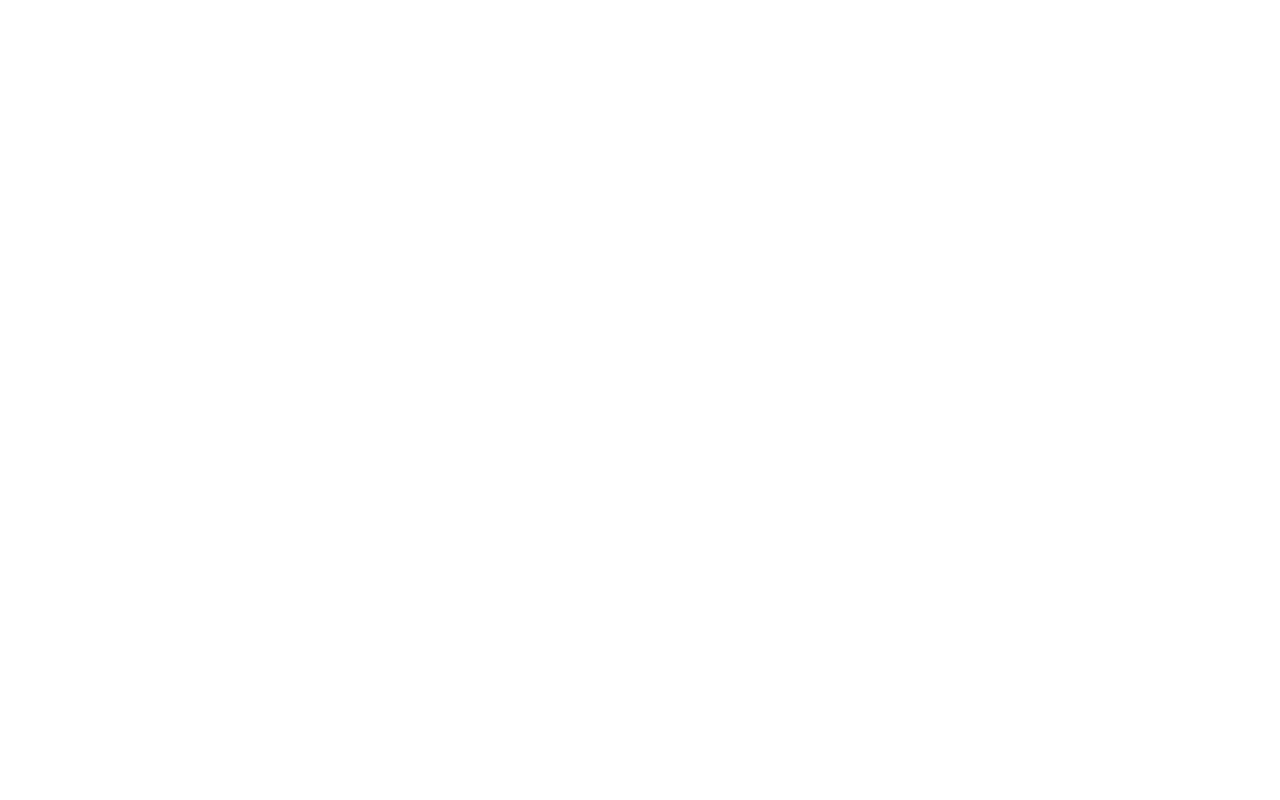
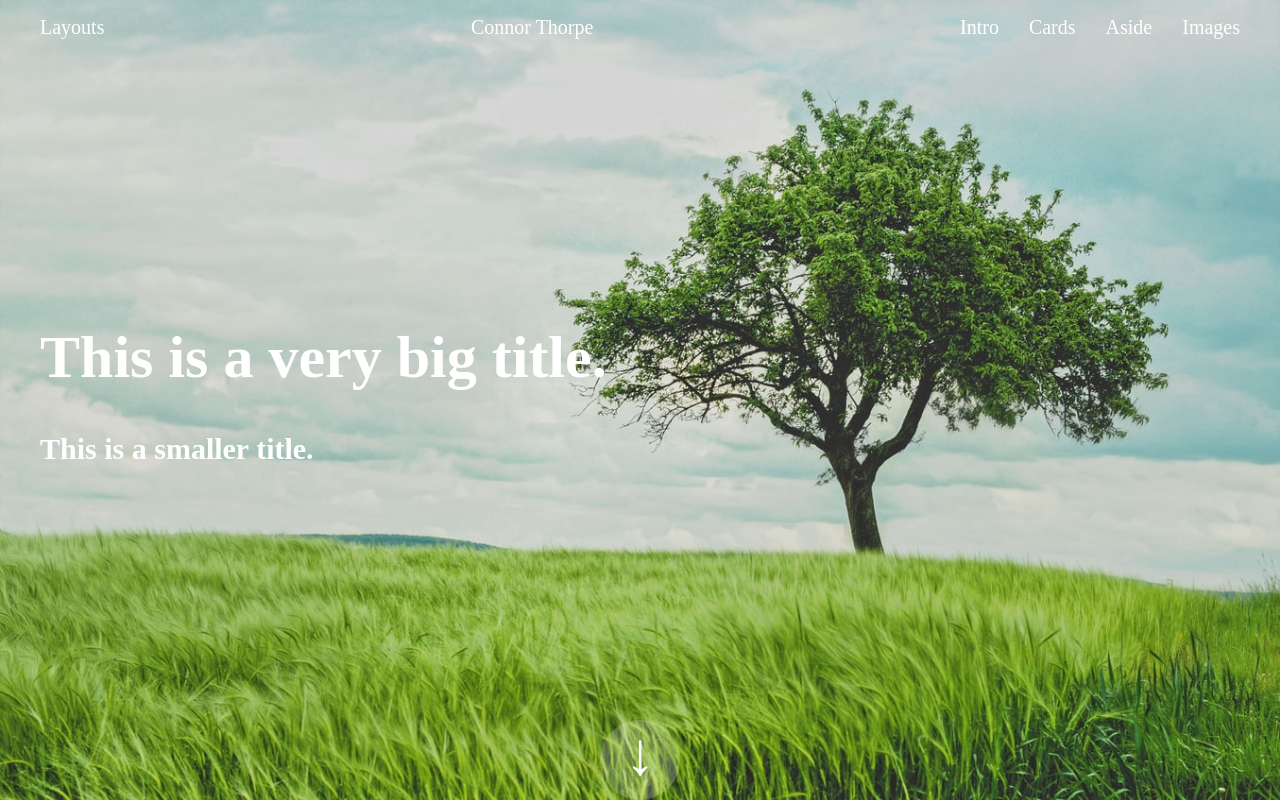
Before and after one commit to Connorthorpe/layouts, a plain HTML site: page index.html in a window 1280 px wide. Drawn offline with Linux system fonts and the light colour scheme.

Commit message:
added header section

```diff
--- a/index.html
+++ b/index.html
@@ -1,13 +1,63 @@
 <!DOCTYPE html>
 <html>
     <head>
+        <!--Title-->
         <title>Connor Thorpe Layouts</title>
+
+        <!--META-->
+        <meta content="width=device-width, initial-scale=1" name="viewport" />
 
         <!--CSS-->
         <link rel="stylesheet" href="assets/main.css">
     </head>
     <body>
         <header>
+            <div class="header__container">
+                <nav>
+                    <ul>
+                        <li>
+                            <a href="#">Layouts</a>
+                        </li>
+                    </ul>
+
+                    <ul>
+                        <li>
+                            <a href="#">Connor Thorpe</a>
+                        </li>
+                    </ul>
+
+                    <ul class="mini__nav">
+                        <li>
+                            <a href="#">Intro</a>
+                        </li>
+                        <li>
+                            <a href="#">Cards</a>
+                        </li>
+                        <li>
+                            <a href="#">Aside</a>
+                        </li>
+                        <li>
+                            <a href="#">Images</a>
+                        </li>
+                    </ul>
+                </nav>
+                <div class="main__content">
+                    <h1>
+                        This is a very big title.
+                    </h1>
+                    <h2>
+                        This is a smaller title.
+                    </h2>
+                </div>
+                <div class="arrow__container">
+                    <div class="arrow">
+                        <p class="symbol">&#8595;</p>
+                    </div>
+                </div>
+            </div>
         </header>
+        <section class="intro">
+
+        </section>
     </body>
 </html>
--- /dev/null
+++ b/styles/header.scss
@@ -0,0 +1,162 @@
+header{
+    background-image: url('../images/tree.jpg');
+    background-repeat: no-repeat;
+    background-size: cover;
+    height: 100VH;
+
+    .header__container{
+        max-width: 1200px;
+        height: 100%;
+        margin: auto;
+        display: flex;
+        flex-direction: column;
+        justify-content: space-between;
+
+        nav{
+            display: flex;
+            flex-direction: row;
+            justify-content: space-between;
+
+            ul{
+                display: flex;
+                flex-direction: row;
+                padding-left: 0;
+
+                li{
+                    list-style: none;
+                    padding-right: 30px;
+
+                    &:last-child{
+                        padding-right: 0;
+                    }
+
+                    a{
+                        color: white;
+                        font-size: 20px;
+                        text-decoration: none;
+                    }
+
+                    a:hover{
+                        text-decoration: underline;
+                    }
+                }
+            }
+        }
+
+        .main__content{
+            h1{
+                color: white;
+            }
+
+            h2{
+                color: white;
+            }
+        }
+
+        .arrow__container{
+            display: flex;
+            flex-direction: row;
+            justify-content: center;
+            width: 100%;
+
+            .arrow{
+                background-color: rgba(255,255,255, 0.2);
+                height: 80px;
+                width: 80px;
+                border-radius: 50%;
+
+                .symbol{
+                    display: flex;
+                    flex-direction: row;
+                    justify-content: center;
+                    align-items: center;
+                    color: white;
+                    font-size: 60px;
+                    margin: 0;
+                }
+            }
+        }
+    }
+}
+
+@media only screen and (min-width: 320px) and (max-width: 640px){
+    header{
+        .header__container{
+
+            .main__content{
+                h1{
+                    font-size: 45px;
+                }
+
+                h2{
+                    font-size: 24px;
+                }
+            }
+
+            nav{
+                flex-direction: column;
+                align-items: center;
+                ul{
+                    margin-top: 0;
+                    margin-bottom: 0;
+                }
+
+                .mini__nav{
+                    flex-direction: column;
+                    align-items: center;
+                    li{
+                        padding-right: 0;
+                    }
+                }
+            }
+        }
+    }
+}
+
+@media only screen and (min-width: 640px) and (max-width: 768px){
+    header{
+        .header__container{
+            .main__content{
+                h1{
+                    font-size: 50px;
+                }
+
+                h2{
+                    font-size: 26px;
+                }
+            }
+        }
+    }
+}
+
+@media only screen and (min-width: 768px) and (max-width: 1024px){
+    header{
+        .header__container{
+            .main__content{
+                h1{
+                    font-size: 55px;
+                }
+
+                h2{
+                    font-size: 28px;
+                }
+            }
+        }
+    }
+}
+
+@media only screen and (min-width: 1024px){
+    header{
+        .header__container{
+            .main__content{
+                h1{
+                    font-size: 60px;
+                }
+
+                h2{
+                    font-size: 30px;
+                }
+            }
+        }
+    }
+}
--- a/styles/main.scss
+++ b/styles/main.scss
@@ -0,0 +1,3 @@
+@import 'normalize';
+@import 'header.scss';
+@import 'intro.scss';
```
Also changed, not shown: assets/main.css, images/tree.jpg (added), styles/intro.scss (added), styles/normalize.css (added).
